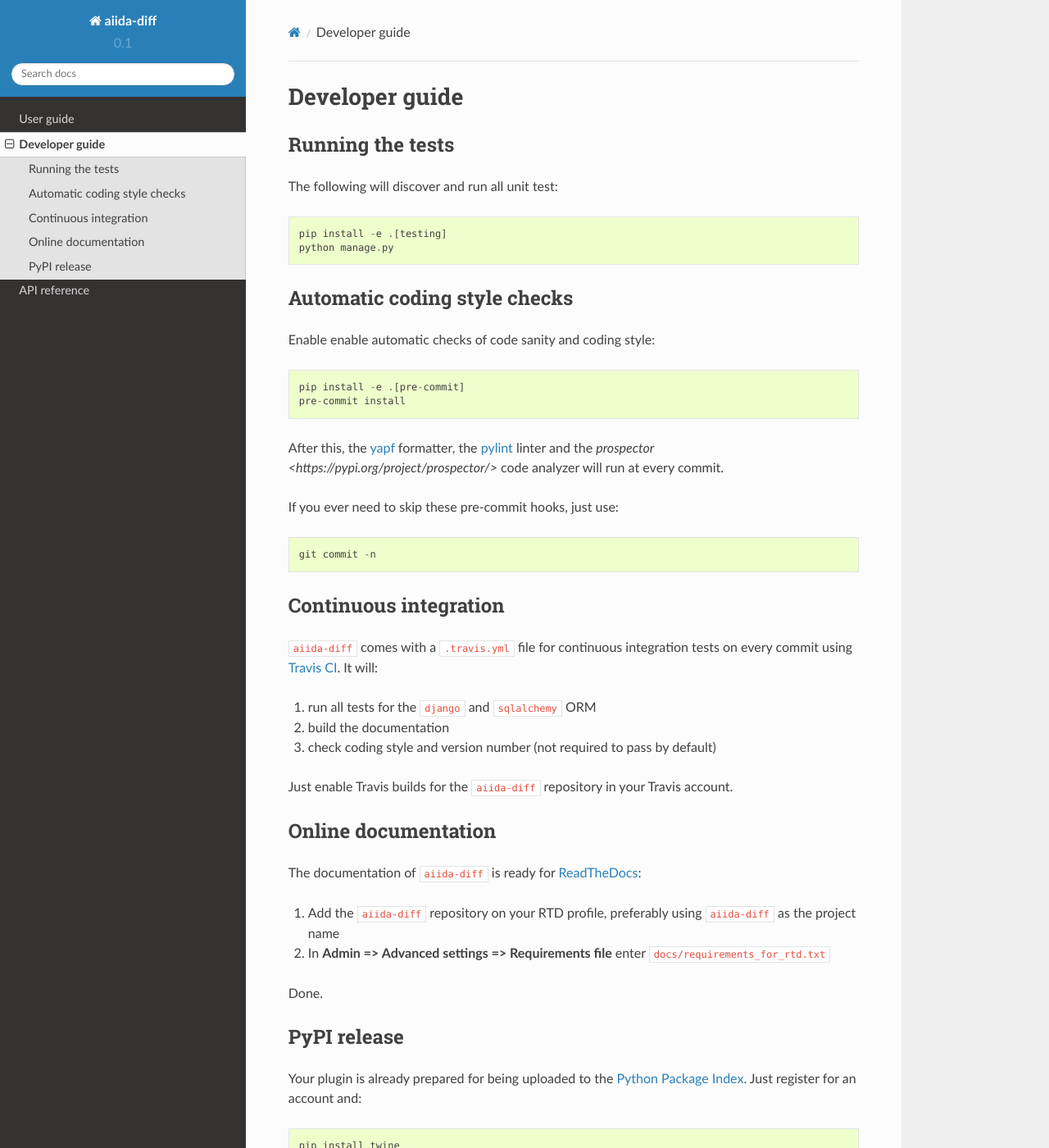
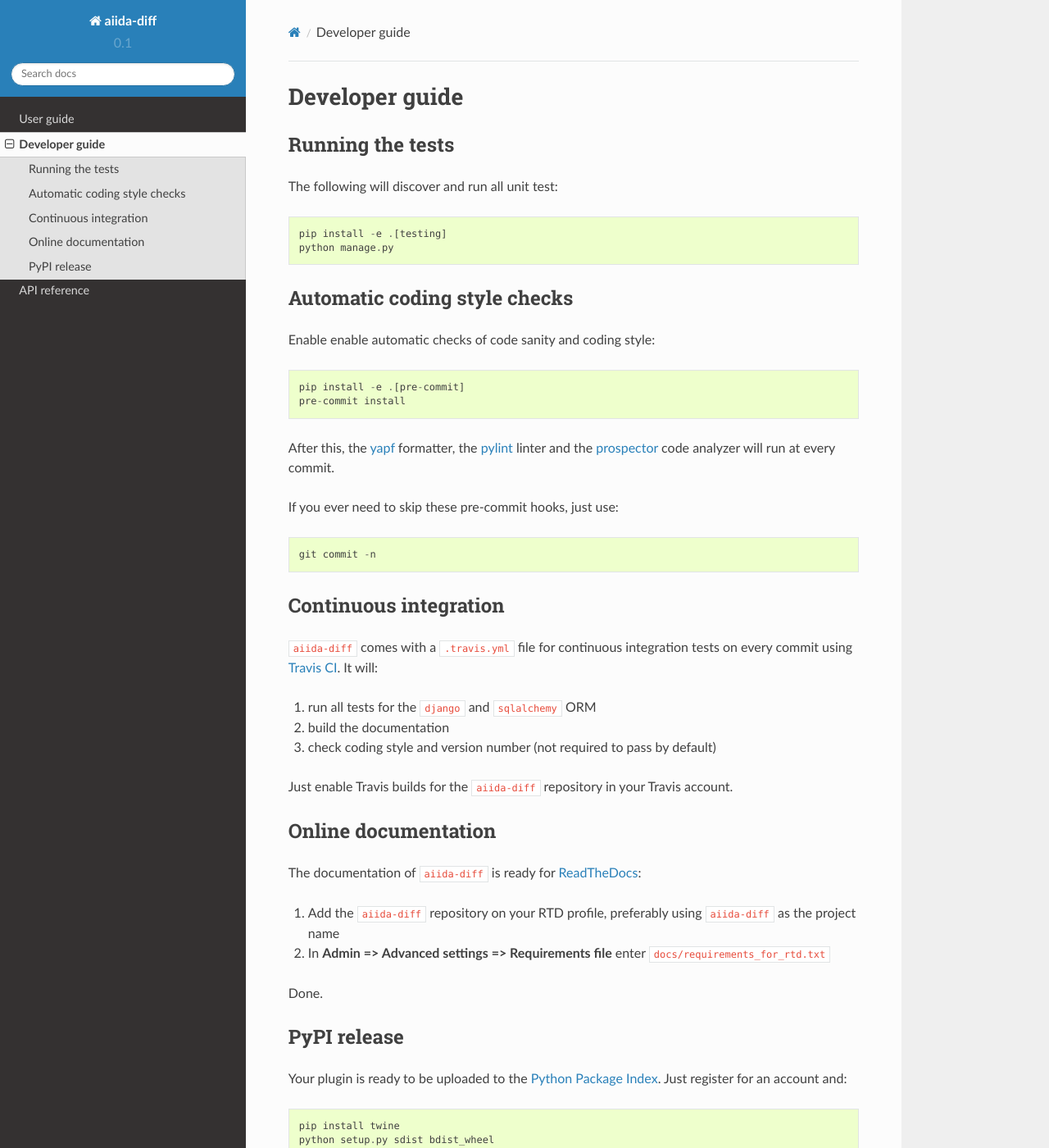
Before and after one commit to TREX-CoE/aiida-champ, a Sphinx documentation site: the page built from docs/source/developer_guide/index.rst, in a window 1280 px wide and 1400 px high. Shown: the whole window at 82% size. Built offline with Sphinx 7.4.7 and the Read the Docs theme 2.0.0, drawn with Linux system fonts in a browser that asks for light colours.

```diff
--- a/docs/source/developer_guide/index.rst
+++ b/docs/source/developer_guide/index.rst
@@ -20,7 +20,7 @@
 
 After this, the `yapf <https://github.com/google/yapf>`_ formatter,
 the `pylint <https://www.pylint.org/>`_ linter
-and the `prospector <https://pypi.org/project/prospector/>` code analyzer will
+and the `prospector <https://pypi.org/project/prospector/>`_ code analyzer will
 run at every commit.
 
 If you ever need to skip these pre-commit hooks, just use::
@@ -53,7 +53,7 @@
 PyPI release
 ++++++++++++
 
-Your plugin is already prepared for being uploaded to the `Python Package Index <https://pypi.org/>`_.
+Your plugin is ready to be uploaded to the `Python Package Index <https://pypi.org/>`_.
 Just register for an account and::
 
     pip install twine
--- a/setup.json
+++ b/setup.json
@@ -36,7 +36,8 @@
             "mock==2.0.0",
             "pgtest==1.1.0",
             "sqlalchemy-diff==0.1.3",
-            "wheel>=0.31"
+            "wheel>=0.31",
+            "coverage"
         ],
         "pre-commit": [
             "pre-commit==1.8.2",
```
Also changed, not shown: README.md (+1 -1 lines), .travis.yml, 3 other files.
